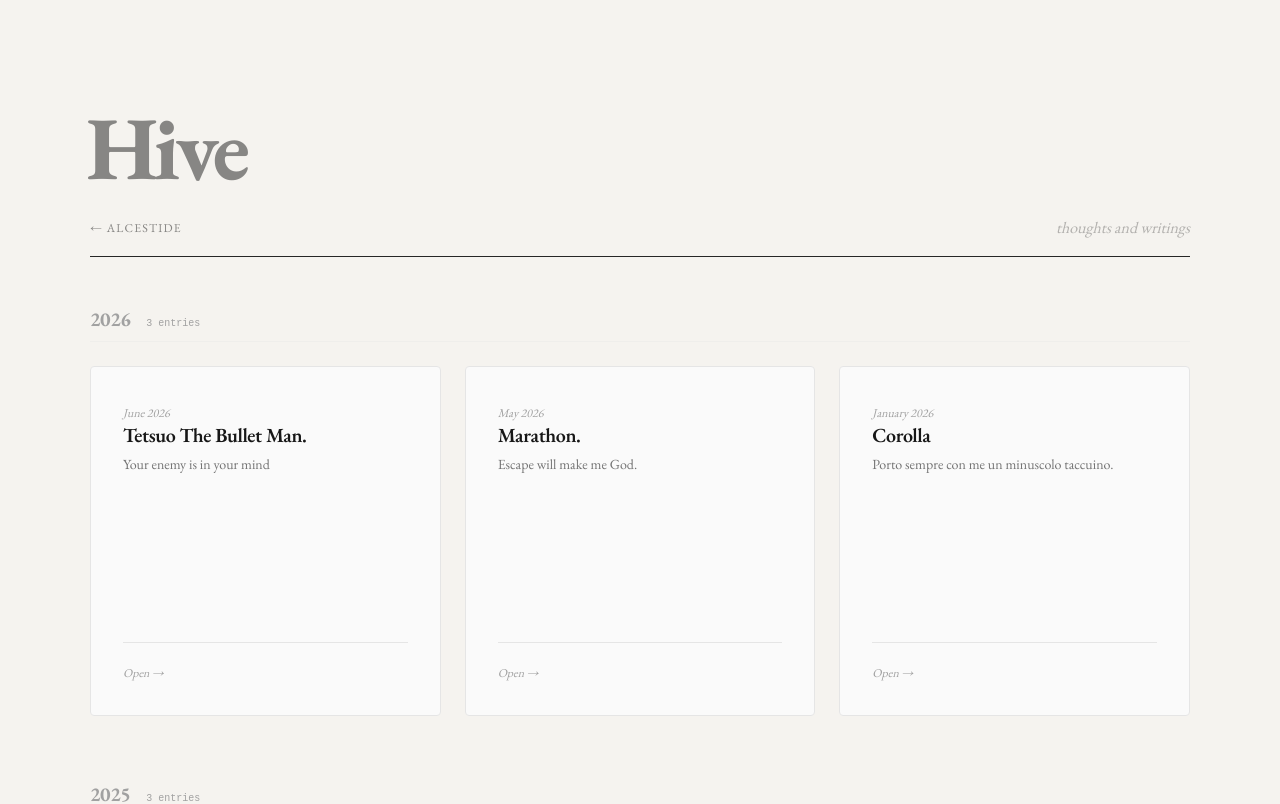
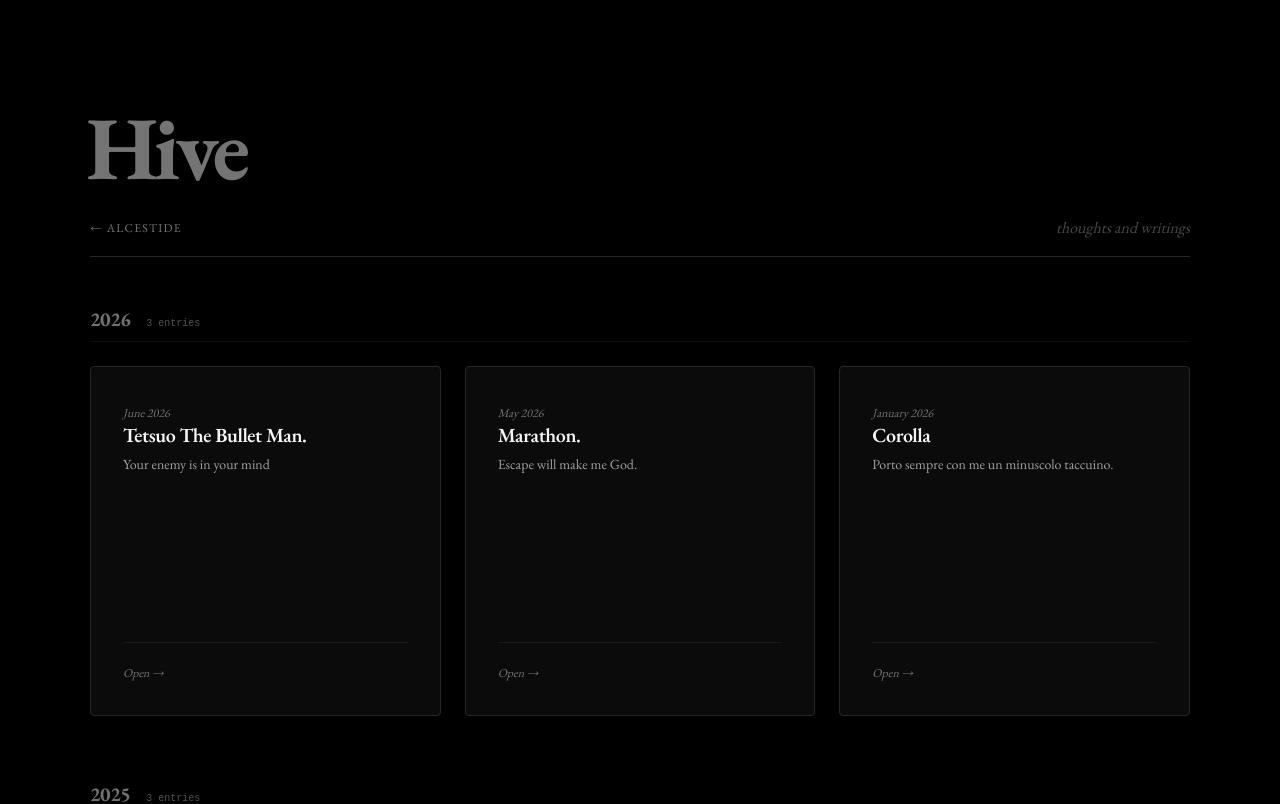
Before and after one commit to alcestide/alk, a Next.js app: page /hive in a window 1280 px wide. Shown: the top 804 px of the page. Built offline with nearby package versions, Linux system fonts and the light colour scheme.

Commit message:
chore: force dark-mode

```diff
--- a/src/app/globals.css
+++ b/src/app/globals.css
@@ -10,18 +10,6 @@
   --color-surface: #161616;
   --color-dim: #555;
   --transition: 0.2s;
-}
-
-@media (prefers-color-scheme: light) {
-  :root {
-    --color-bg: #f5f3ef;
-    --color-text: #1a1a1a;
-    --color-secondary: #71717a;
-    --color-accent: #9b8ab8;
-    --color-border: #ddd;
-    --color-surface: #eae8e3;
-    --color-dim: #a1a1aa;
-  }
 }
 
 ::selection {
@@ -68,8 +56,22 @@ a {
   transition: text-decoration-color var(--transition);
 }
 
-.underline-link:hover {
-  text-decoration-color: var(--color-accent);
+@media (hover: hover) {
+  .underline-link:hover {
+    text-decoration-color: var(--color-accent);
+  }
+  header a:hover {
+    opacity: 1 !important;
+  }
+}
+
+header a:active {
+  opacity: 1 !important;
+  transition: opacity 0s;
+}
+
+.underline-link:active {
+  text-decoration-color: var(--color-accent) !important;
 }
 
 @keyframes reveal {
@@ -143,11 +145,18 @@ a {
   padding-bottom: 1rem;
   padding-right: 3rem;
   padding-left: 2rem;
-
+  border-radius: 0.3rem;
 }
 
 div.prose :where(blockquote, blockquote p) {
   font-size: 1.07em;
   letter-spacing: 0.005em;
-  border-radius: 0.3rem;
 }
+
+* {
+  -webkit-tap-highlight-color: transparent;
+}
+
+a, button {
+  touch-action: manipulation;
+}
--- a/src/app/hive/page.tsx
+++ b/src/app/hive/page.tsx
@@ -63,7 +63,7 @@ export default function BlogIndex() {
                     </span>
                 </div>
 
-                <header className="mb-[6vh] flex items-center justify-between border-b border-neutral-800 dark:border-neutral-800 pb-4">
+                <header className="mb-[6vh] flex items-center justify-between border-b border-neutral-800 pb-4">
                     <Link href="/" className="serif text-xs uppercase tracking-widest opacity-50 hover:opacity-100 transition-opacity duration-200">
                         ← alcestide
                     </Link>
@@ -73,11 +73,11 @@ export default function BlogIndex() {
                 <div className="space-y-[8vh]">
                     {sortedYears.map((year) => (
                         <section key={year} className="space-y-6">
-                            <div className="flex items-baseline gap-4 border-b border-neutral-200/40 dark:border-neutral-800/40 pb-2">
-                                <h2 className="serif font-bold tracking-tight text-xl text-neutral-400 dark:text-neutral-500">
+                            <div className="flex items-baseline gap-4 border-b border-neutral-800/40 pb-2">
+                                <h2 className="serif font-bold tracking-tight text-xl text-neutral-500">
                                     {year}
                                 </h2>
-                                <span className="mono text-[10px] text-neutral-400 dark:text-neutral-600">
+                                <span className="mono text-[10px] text-neutral-600">
                                     {groupedPosts[year].length} {groupedPosts[year].length === 1 ? 'entry' : 'entries'}
                                 </span>
                             </div>
@@ -86,27 +86,27 @@ export default function BlogIndex() {
                                 {groupedPosts[year].map((post) => (
                                     <article
                                         key={post.slug}
-                                        className="group relative border border-neutral-200 dark:border-neutral-800 bg-neutral-50 dark:bg-neutral-900/50 p-6 md:p-8 rounded transition-all duration-300 hover:border-neutral-400 dark:hover:border-neutral-600 hover:bg-neutral-100 dark:hover:bg-neutral-900 flex flex-col justify-between min-h-[180px] md:aspect-square"
+                                        className="group relative border border-neutral-800 bg-neutral-900/50 p-6 md:p-8 rounded transition-all duration-300 hover:border-neutral-600 hover:bg-neutral-900 flex flex-col justify-between min-h-[180px] md:aspect-square"
                                     >
                                         <Link href={`/hive/${post.slug}`} className="absolute inset-0 z-10" />
 
                                         <div className="space-y-3 pointer-events-none">
-                                            <time className="serif italic text-xs text-neutral-400 dark:text-neutral-500">
+                                            <time className="serif italic text-xs text-neutral-500">
                                                 {post.date}
                                             </time>
 
                                             <div className="space-y-1.5">
-                                                <h2 className="serif font-semibold tracking-[-0.02em] text-neutral-900 dark:text-neutral-100 text-xl leading-[1.2]">
+                                                <h2 className="serif font-semibold tracking-[-0.02em] text-neutral-100 text-xl leading-[1.2]">
                                                     {post.title}
                                                 </h2>
-                                                <p className="serif text-sm leading-relaxed text-neutral-500 dark:text-neutral-400 font-light line-clamp-2 md:line-clamp-4 group-hover:text-neutral-700 dark:group-hover:text-neutral-200 transition-colors duration-300">
+                                                <p className="serif text-sm leading-relaxed text-neutral-400 font-light line-clamp-2 md:line-clamp-4 group-hover:text-neutral-200 transition-colors duration-300">
                                                     {post.excerpt}
                                                 </p>
                                             </div>
                                         </div>
 
-                                        <div className="pt-4 border-t border-neutral-200 dark:border-neutral-800/60 pointer-events-none mt-4 md:mt-0">
-                                            <span className="serif text-xs italic text-neutral-400 dark:text-neutral-500 group-hover:text-neutral-900 dark:group-hover:text-neutral-200 group-hover:translate-x-1 inline-block transition-all duration-300">
+                                        <div className="pt-4 border-t border-neutral-800/60 pointer-events-none mt-4 md:mt-0">
+                                            <span className="serif text-xs italic text-neutral-500 group-hover:text-neutral-200 group-hover:translate-x-1 inline-block transition-all duration-300">
                                                 Open →
                                             </span>
                                         </div>
```
